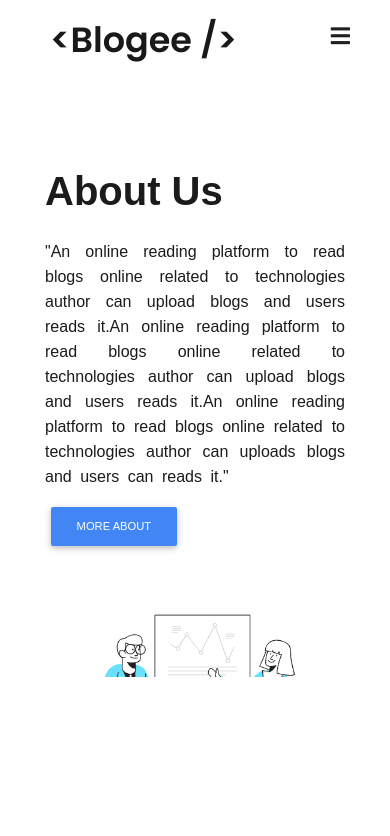
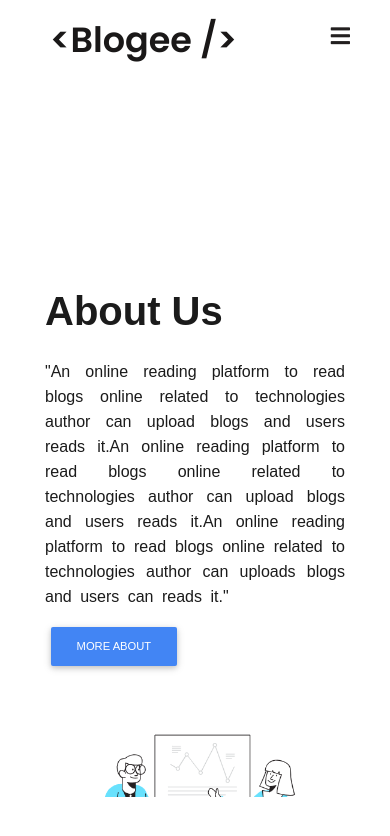
Before and after one commit to developer-irfan/blogges, a React (Create React App) app: page /about in a window 390 px wide. Shown: the top 836 px of the page. Built offline with nearby package versions, Linux system fonts and the light colour scheme; no server answers.

Commit message:
latest version

```diff
--- a/src/pages/About/About.css
+++ b/src/pages/About/About.css
@@ -14,3 +14,8 @@
       padding: 0 30px;
       color: #1b1b1b;
   }
+  @media (max-width: 920px) {
+    .about_div{
+        margin-top: 120px;
+    }
+  }
--- a/src/pages/Contact/Contact.css
+++ b/src/pages/Contact/Contact.css
@@ -11,6 +11,6 @@
 }
 @media (max-width: 920px) {
     .contact_div{
-        top: 65%;
+       margin-top: 150px;
     }
 }
--- a/src/pages/Home/Home.css
+++ b/src/pages/Home/Home.css
@@ -16,6 +16,6 @@
 }
 @media (max-width: 920px) {
   .home_div{
-      margin-top: 200px;
+      margin-top: 120px;
   }
 }
```
